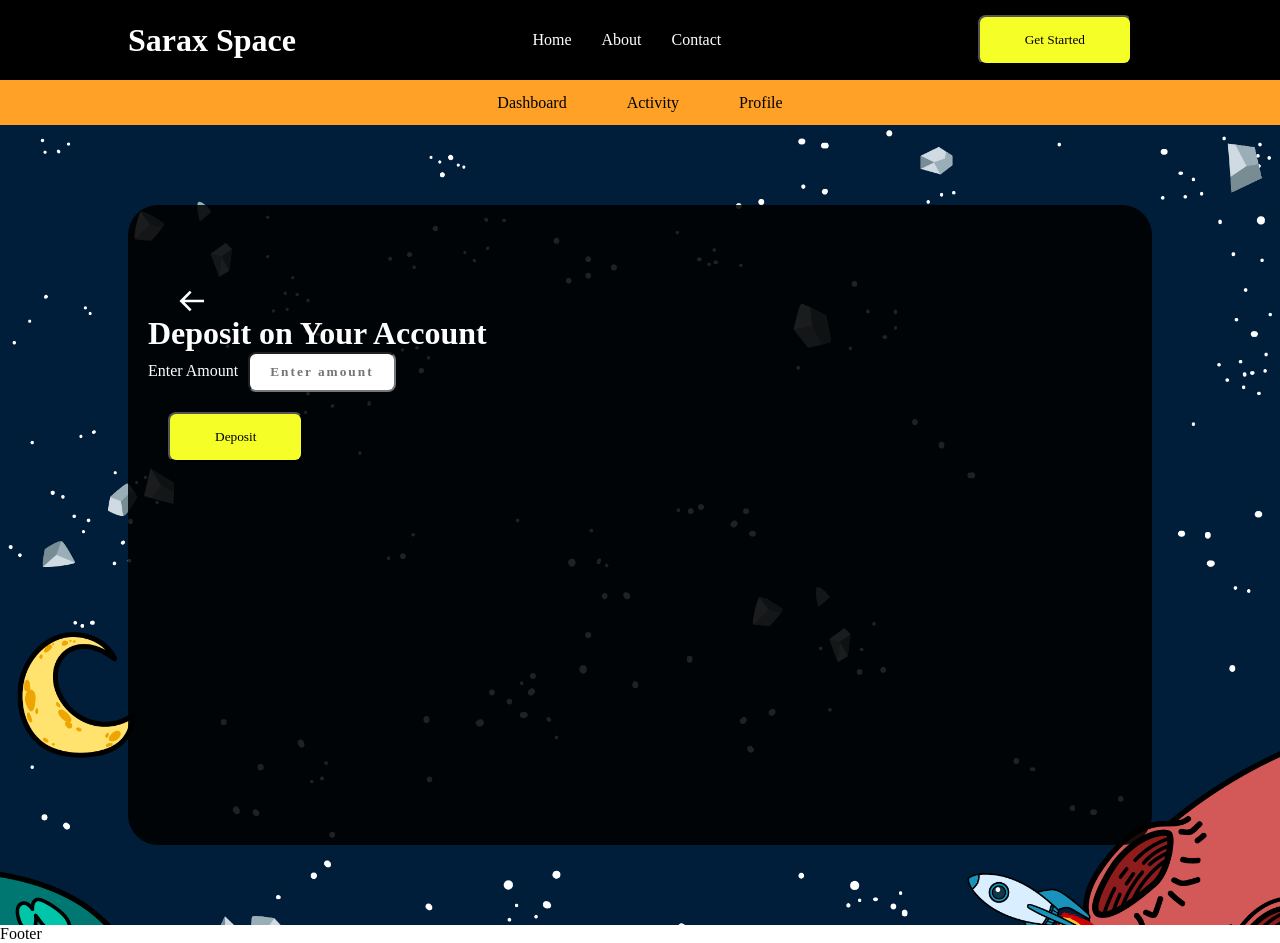
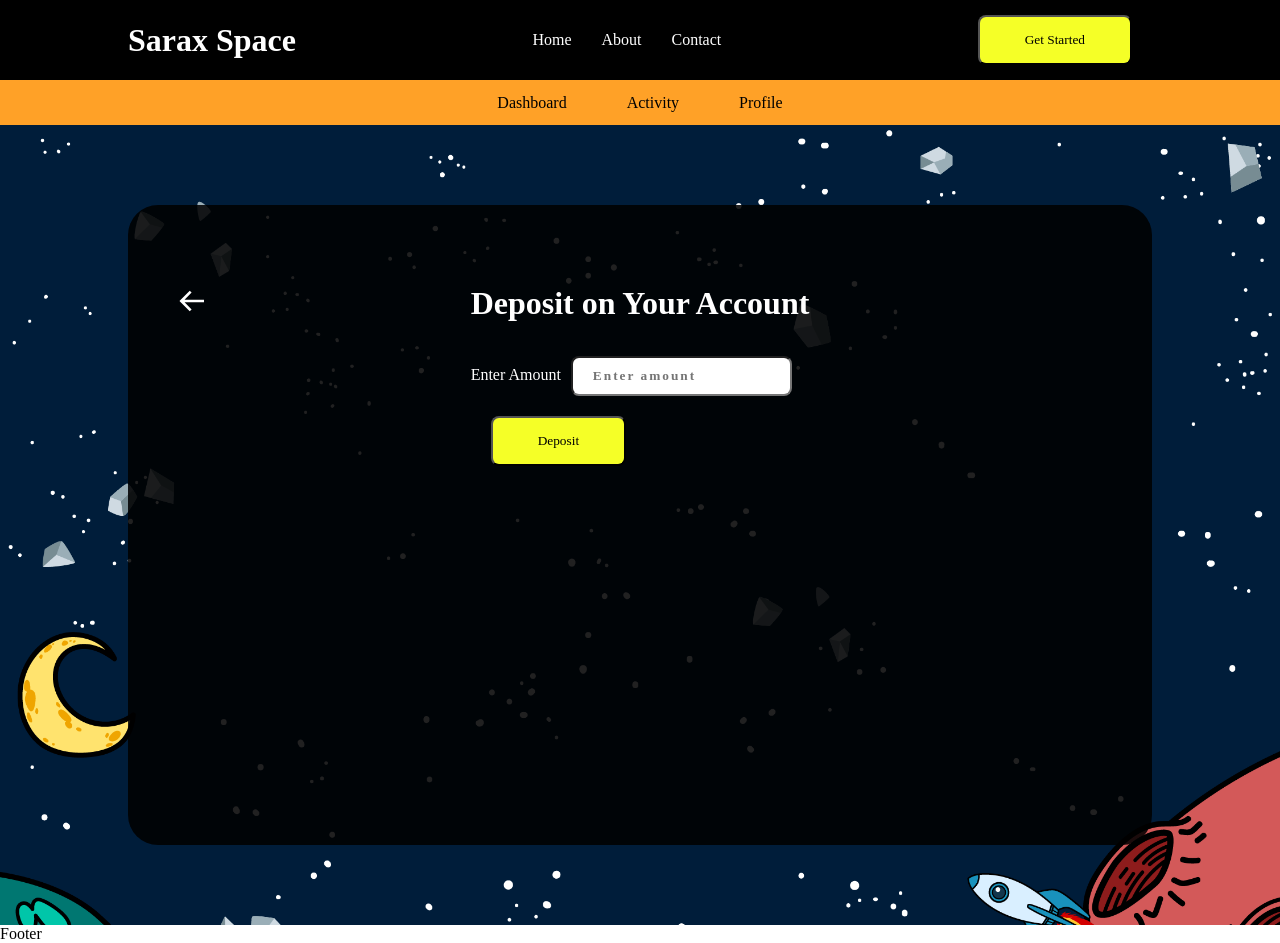
Before and after one commit to durgeshsoni/mfin, a React (Create React App) app: page /dashboard/deposit in a window 1280 px wide. Built offline with nearby package versions, Linux system fonts and the light colour scheme; a web font is replaced by a local one.

Commit message:
added css for deposit

```diff
--- a/src/components/Dashboard/Deposit.jsx
+++ b/src/components/Dashboard/Deposit.jsx
@@ -1,32 +1,39 @@
-import React from 'react'
-import Header from './Header'
-import './styles/deposit.css'
-import {BiArrowBack} from 'react-icons/bi'
-import { Link } from 'react-router-dom'
-
-
+import React from "react";
+import Header from "./Header";
+import "./styles/deposit.css";
+import { BiArrowBack } from "react-icons/bi";
+import { Link } from "react-router-dom";
 
 const Deposit = () => {
   return (
     <>
-    <Header/>
-    <div className="container">
-      <div className="box_container Deposit">
-        <Link to='/dashboard'>  <span id='arrow'> <BiArrowBack/> </span></Link>
-        <h1>Deposit on Your Account</h1>
-        <label >Enter Amount</label>
-        <input type="text" name="amount" id="amount" placeholder='Enter amount' /> <br/>
-        <button className='drabtn'> Deposit </button>
+      <Header />
+      <div className="container">
+        <div className="box_container Deposit">
+        <Link to="/dashboard">
+            {" "}
+            <span id="arrow">
+              {" "}
+              <BiArrowBack />{" "}
+            </span>
+          </Link>
+          <div className="content">
 
+          <h1>Deposit on Your Account</h1>
+          <label>Enter Amount</label>
+          <input
+            type="text"
+            name="amount"
+            id="amount"
+            placeholder="Enter amount"
+          />{" "}
+          <br />
+          <button className="drabtn"> Deposit </button>
+          </div>
+        </div>
+      </div>
+    </>
+  );
+};
 
-
-      </div>
-      </div>
-
-
-
-    </>
-  )
-}
-
-export default Deposit
+export default Deposit;
--- a/src/components/Dashboard/styles/deposit.css
+++ b/src/components/Dashboard/styles/deposit.css
@@ -1,8 +1,13 @@
 .Deposit{
+    display: flex;
+    justify-content: center
 
-    /* align-items: center; */
-    justify-content: center;
 }
+.content{
+    /* margin-top: 13%; */
+}
+
+
 #arrow{
     font-size: 32px;
     color: white;
@@ -13,15 +18,15 @@
 
 }
 
-.Deposit > h1{
-    margin-top: 30px;
+.content > h1{
+    margin-bottom: 10%;
 }
 
-.Deposit > input{
+.content > input{
     padding: 10px 20px;
     border-radius: 8px;
     font-weight: bold;
     letter-spacing: 2px;
-    width: 15%;
+    /* width: 15%; */
     margin-left: 10px;
 }
```
